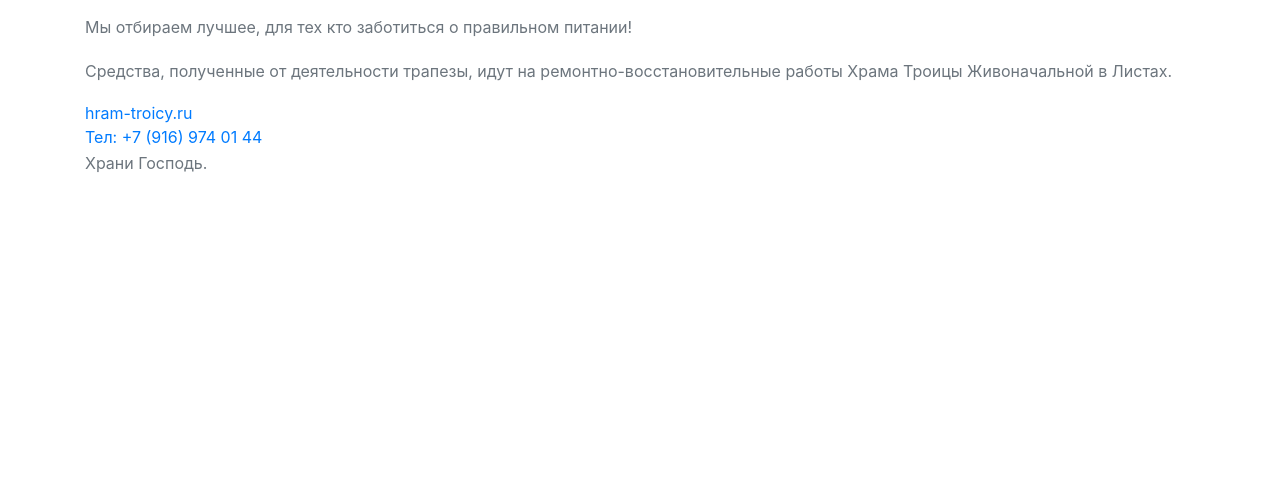
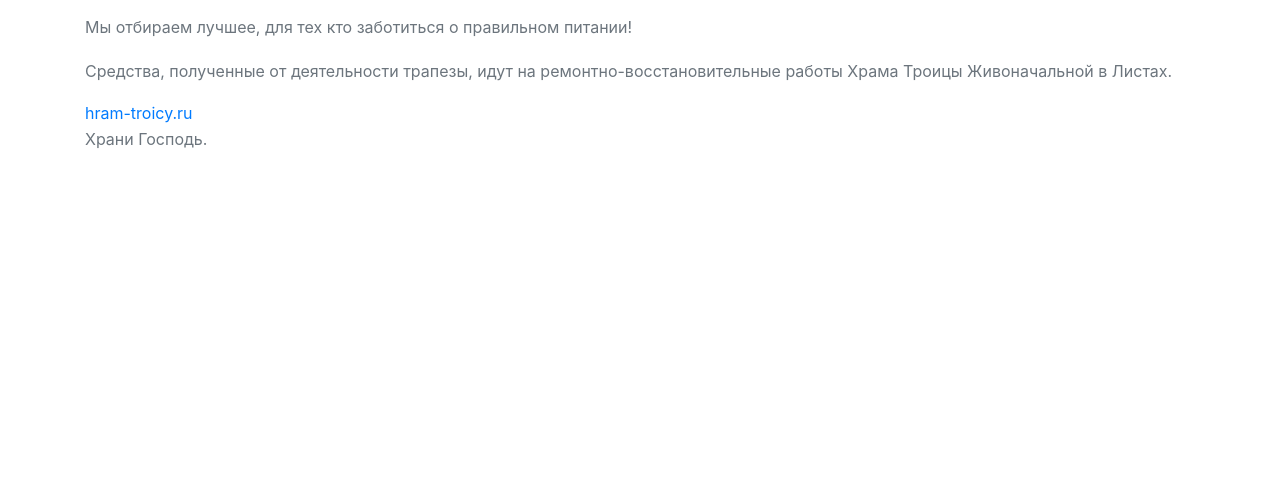
Before and after one commit to uktvoydom/uktvoydom.github.io, a website with bundled scripts: page index.html in a window 1280 px wide. Shown: the part 3463-3946 px from the top of the page. Built offline with nearby package versions, Linux system fonts and the light colour scheme; a web font is replaced by a local one.

Commit message:
Add files via upload

```diff
--- a/index.html
+++ b/index.html
@@ -271,7 +271,7 @@
 
 <div class="contact-info">
     <a href="http://hram-troicy.ru" class="contact-link">hram-troicy.ru</a>
-    <a class="phone-number" href="tel:+79169740144">Тел: +7 (916) 974 01 44 </a>
+
   </div>
 
 <p class="large text-muted"> Храни Господь.</p>
```
